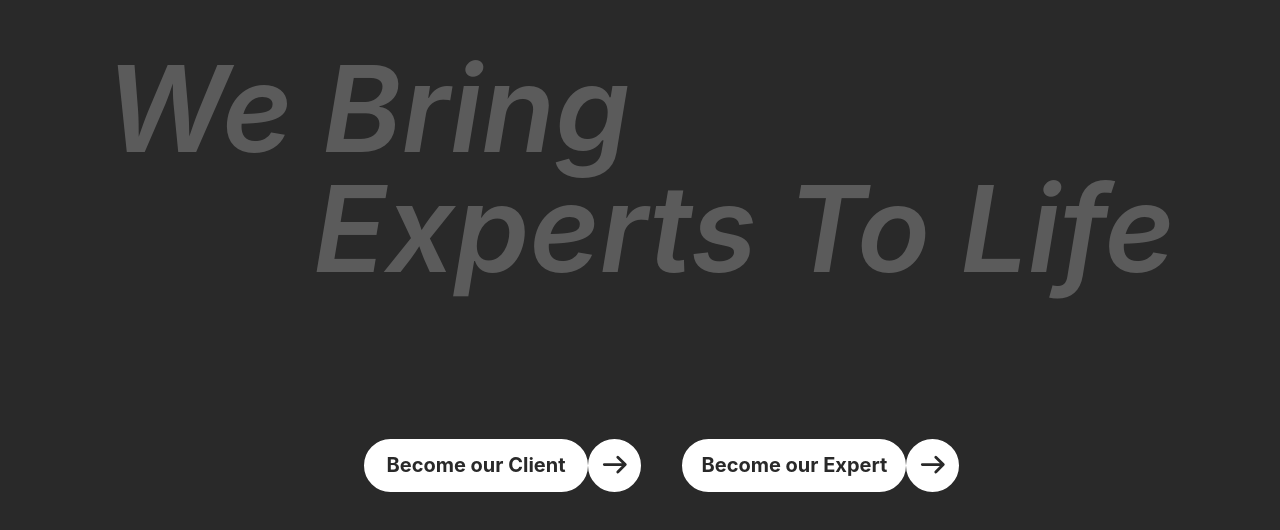
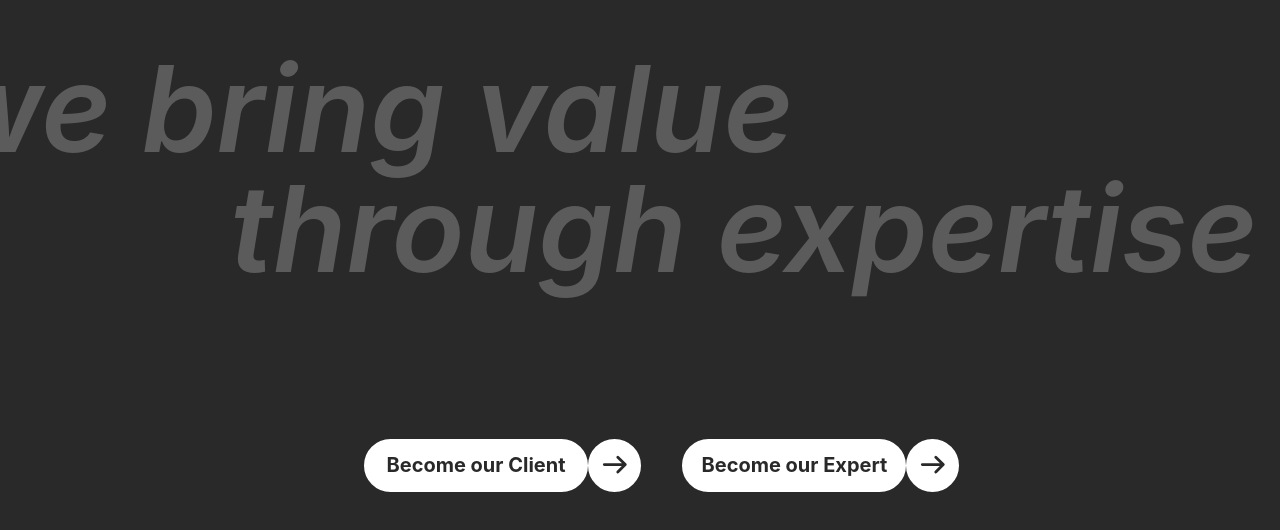
Before and after one commit to krrrr-b/liahnson-hompage, a React (Create React App) app: page /about in a window 1280 px wide. Shown: the part 4295-4825 px from the top of the page. Built offline with nearby package versions, Linux system fonts and the light colour scheme; a web font is replaced by a local one.

Commit message:
수정사항 반영

```diff
--- a/src/pages/About/AboutVision/index.tsx
+++ b/src/pages/About/AboutVision/index.tsx
@@ -103,8 +103,8 @@ export default function AboutVision(): ReturnType<React.FunctionComponent> {
       </Container>
       <S.BackgroundWrapper>
         <BackgroundText
-          upper='We Bring'
-          lower='Experts To Life'
+          upper='we bring value'
+          lower='through expertise'
           lowerMobilePosition='2rem'
           color='var(--color-black-040)'
         />
--- a/src/pages/Experts/ExpertsWorkWithUs/index.tsx
+++ b/src/pages/Experts/ExpertsWorkWithUs/index.tsx
@@ -20,7 +20,7 @@ export default function ExpertsTitle(): ReturnType<React.FunctionComponent> {
     },    {
       index: '03',
       title: isKR ? '스크리닝' : 'Screening',
-      content: isKR ? '프로젝트 확인 및 스크리닝 질문에 대한 피드백을 보내주시면 고객사와 최종 진행 여부를 확인하여 일정을 조율드립니다.' : 'Upon your review of the project and your feedback on the screening questions, we will confirm with the client whether they want to proceed with the consultation and sched ule it accordingly.'
+      content: isKR ? '프로젝트 확인 및 스크리닝 질문에 대한 피드백을 보내주시면 고객사와 최종 진행 여부를 확인하여 일정을 조율드립니다.' : 'Upon your review of the project and your feedback on the screening questions, we will confirm with the client whether they want to proceed with the consultation and schedule it accordingly.'
     },
     {
       index: '04',
@@ -33,7 +33,7 @@ export default function ExpertsTitle(): ReturnType<React.FunctionComponent> {
     <S.Title>
       <Container>
         <Inner>
-          <S.TitleText>How experts work with us</S.TitleText>
+          <S.TitleText>How Experts Work With Us</S.TitleText>
 
           { howWork.map(item => (
             <S.DescriptionBox key={item.index}>
--- a/src/pages/Experts/HoverList/index.tsx
+++ b/src/pages/Experts/HoverList/index.tsx
@@ -117,7 +117,7 @@ export default function HoverList(): ReturnType<React.FunctionComponent> {
               <S.Title>{i18n.language === "ko" ? '및 분포' : 'in our network' }</S.Title>
             </>
           ) : (
-            <S.Title>{i18n.language === "ko" ? '전문가 산업 분류 및 분포' : 'Experts by industry in our network' }</S.Title>
+            <S.Title>{i18n.language === "ko" ? '전문가 산업 분류 및 분포' : 'Experts by Industry in Our Network' }</S.Title>
           )}
         </S.Inner>
       </S.Container>
--- a/src/pages/Services/ServiceStrength/index.tsx
+++ b/src/pages/Services/ServiceStrength/index.tsx
@@ -52,7 +52,7 @@ export default function ServiceStrength(): ReturnType<React.FunctionComponent> {
   return (
     <S.Strength>
       <BackgroundText
-        upper='Unlock the'
+        upper='unlock the'
         lower='power of knowledge'
         color='var(--color-grey-000)'
       />
--- a/src/pages/Terms/index.tsx
+++ b/src/pages/Terms/index.tsx
@@ -222,8 +222,7 @@ export default function Terms(): ReturnType<React.FunctionComponent> {
     <S.Description>
       <h3>ENTIRE AGREEMENT</h3>
       <br />
-      It is agreed that there is no representation, warranty, collateral agreement or condition affecting this
-      Agreement except as expressively provided in this Agreement.
+      It is agreed that there is no representation, warranty, collateral agreement or condition affecting this Agreement except as expressively provided in this Agreement.
       End of Terms & Conditions © 2023 Liahnson & Company, Inc. All rights reserved.
     </S.Description>
   </S.DescriptionWrapper>
```
